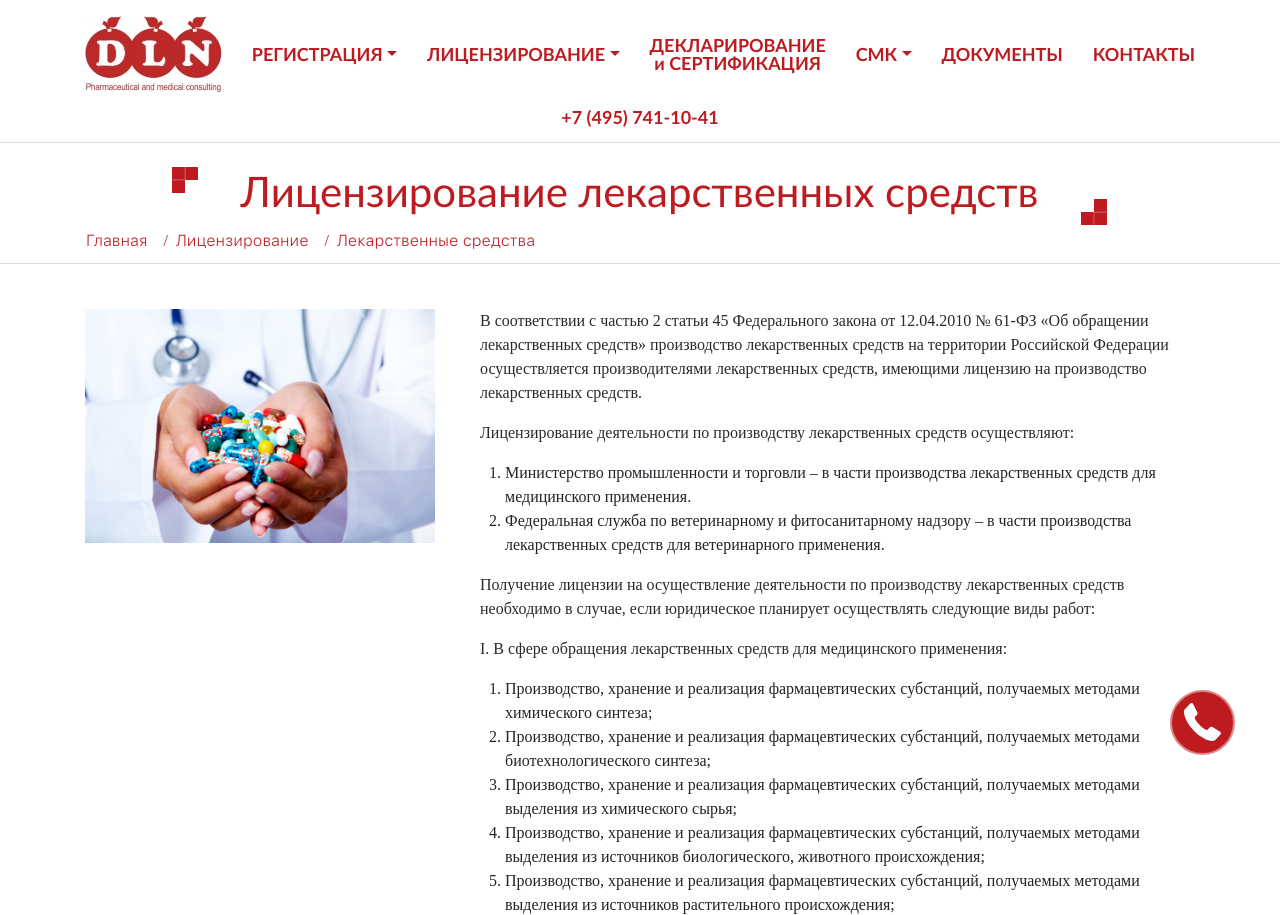
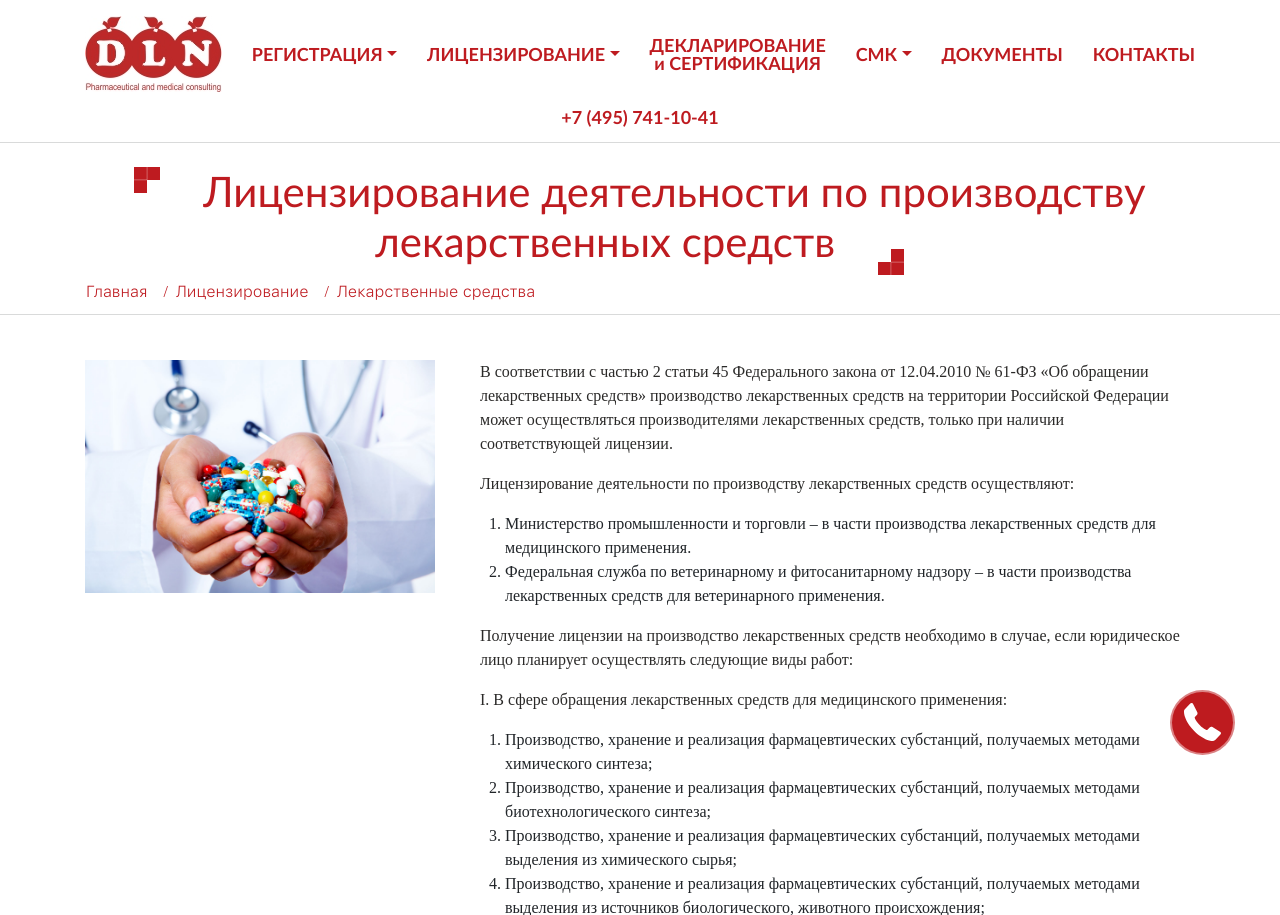
Before and after one commit to YEKabantsov/DLN_site, a Django app: page /litsenzirovanie-lekarstvennykh-sredstv in a window 1280 px wide. Shown: the top 915 px of the page. Run offline with Django 3.2, Linux system fonts and the light colour scheme; some libraries are stand-ins or nearby versions; some web fonts are replaced.

Commit message:
change page license for medicine

```diff
--- a/templates/html/license-for-medicine.html
+++ b/templates/html/license-for-medicine.html
@@ -20,7 +20,7 @@
         <span class="square_top">
             <img src="{% static 'img/square_top.svg'%}" alt="">
         </span>
-        Лицензирование лекарственных средств
+        Лицензирование деятельности по производству лекарственных средств
         <span class="square_bottom">
             <img src="{% static 'img/square_bottom.svg'%}" alt="">
         </span>
@@ -49,13 +49,13 @@
 
         <div class="col-12 col-sm-8">
 
-            <p class="col-12 text_other_page">В соответствии с частью 2 статьи 45 Федерального закона от 12.04.2010 № 61-ФЗ «Об обращении лекарственных средств» производство лекарственных средств на территории Российской Федерации осуществляется производителями лекарственных средств, имеющими лицензию на производство лекарственных средств.</p>
+            <p class="col-12 text_other_page">В соответствии с частью 2 статьи 45 Федерального закона от 12.04.2010 № 61-ФЗ «Об обращении лекарственных средств» производство лекарственных средств на территории Российской Федерации может осуществляться производителями лекарственных средств, только при наличии соответствующей лицензии.</p>
             <p class="col-12 text_other_page">Лицензирование деятельности по производству лекарственных средств осуществляют:</p>
             <ul class="list-numbers">
-                <li>	Министерство промышленности и торговли – в части производства лекарственных средств для медицинского применения.</li>
-                <li>	Федеральная служба по ветеринарному и фитосанитарному надзору – в части производства лекарственных средств для ветеринарного применения.</li>
+                <li>Министерство промышленности и торговли – в части производства лекарственных средств для медицинского применения.</li>
+                <li>Федеральная служба по ветеринарному и фитосанитарному надзору – в части производства лекарственных средств для ветеринарного применения.</li>
             </ul>
-            <p class="col-12 text_other_page">Получение лицензии на осуществление деятельности по производству лекарственных средств необходимо в случае, если юридическое планирует осуществлять следующие виды работ:</p>
+            <p class="col-12 text_other_page">Получение лицензии на производство лекарственных средств необходимо в случае, если юридическое лицо планирует осуществлять следующие виды работ:</p>
             <p class="col-12 text_other_page">I. В сфере обращения лекарственных средств для медицинского применения:</p>
             <ul class="list-numbers">
                 <li>Производство, хранение и реализация фармацевтических субстанций, получаемых методами химического синтеза;</li>
```
